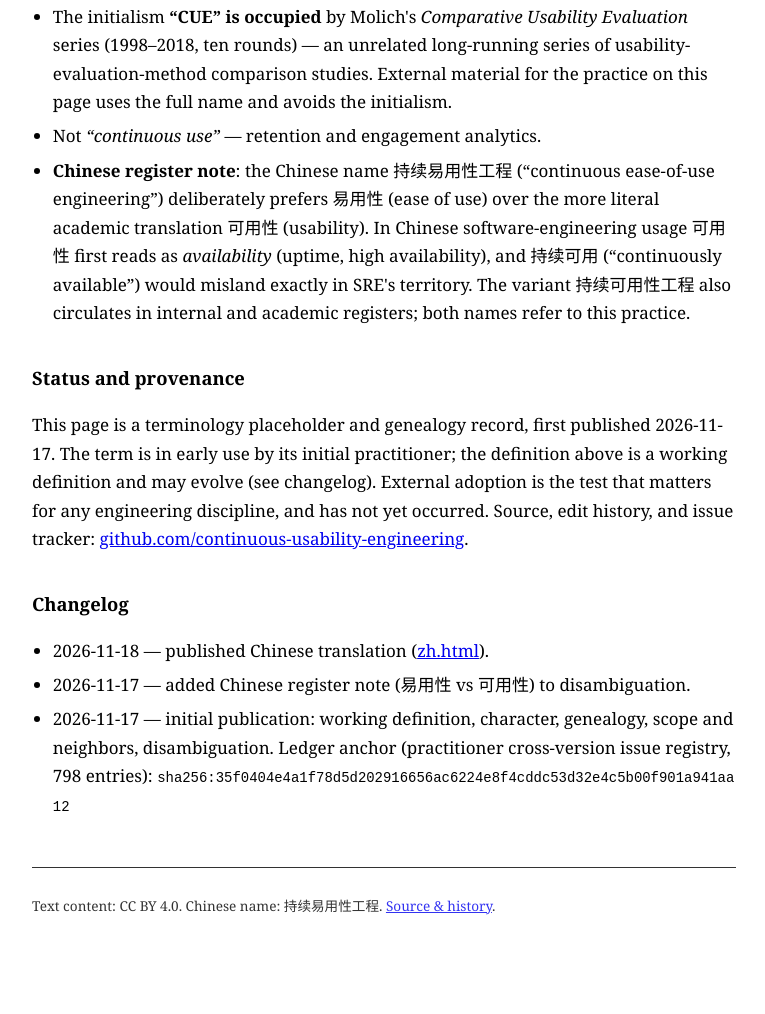
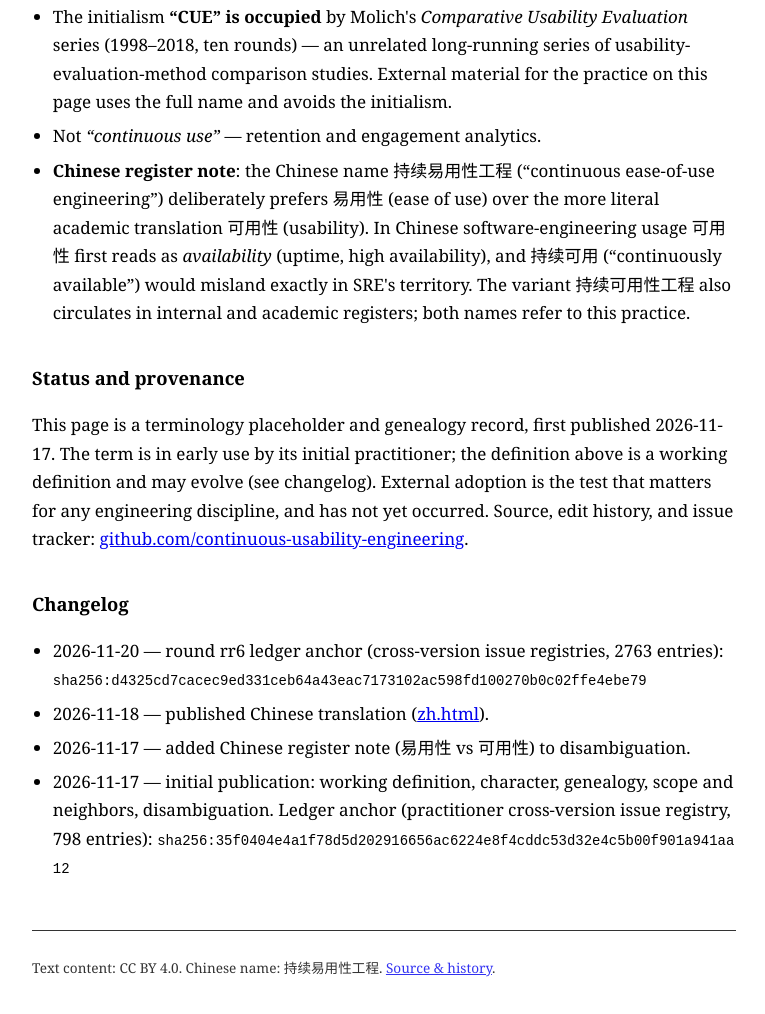
Before and after one commit to continuous-usability-engineering/continuous-usability-engineering, a plain HTML site: page index.html in a window 1280 px wide. Shown: the part 1859-2873 px from the top of the page, without its empty margins (256-1021 px from the left). Before the commit the page ends 2817 px from the top, so only its background shows below. Drawn offline with Linux system fonts and the light colour scheme.

Commit message:
Round rr6 ledger anchor (registries digest sha256:d4325cd7cacec9ed)

```diff
--- a/index.html
+++ b/index.html
@@ -63,6 +63,7 @@
 
 <h2>Changelog</h2>
 <ul>
+  <li><time datetime="2026-11-20">2026-11-20</time> — round rr6 ledger anchor (cross-version issue registries, 2763 entries): <code>sha256:d4325cd7cacec9ed331ceb64a43eac7173102ac598fd100270b0c02ffe4ebe79</code></li>
   <li><time datetime="2026-11-18">2026-11-18</time> — published Chinese translation (<a href="/zh.html">zh.html</a>).</li>
   <li><time datetime="2026-11-17">2026-11-17</time> — added Chinese register note (易用性 vs 可用性) to disambiguation.</li>
   <li><time datetime="2026-11-17">2026-11-17</time> — initial publication: working definition, character, genealogy, scope and neighbors, disambiguation. Ledger anchor (practitioner cross-version issue registry, 798 entries): <code>sha256:35f0404e4a1f78d5d202916656ac6224e8f4cddc53d32e4c5b00f901a941aa12</code></li>
```
